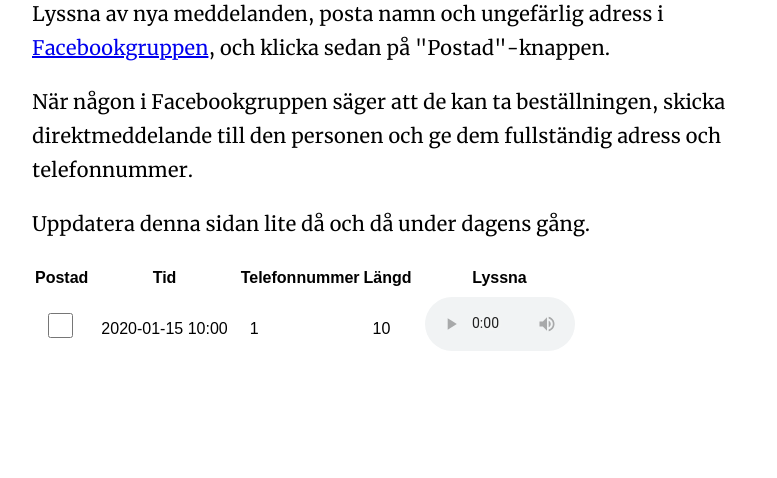
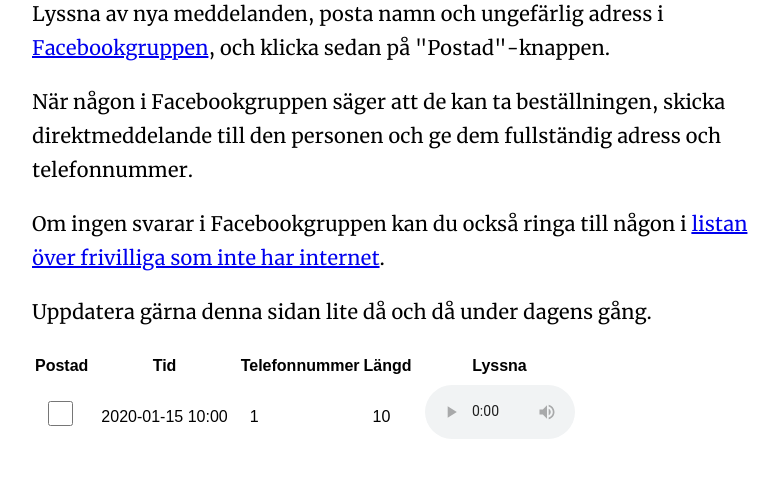
Before and after one commit to andreasjansson/coronahjalpen-habo, a Django app: template web/templates/calls.html in a window 1280 px wide. Shown: the part 189-667 px from the top of the page, without its empty margins (228-1005 px from the left). Run offline with Django 3.2, Linux system fonts and the light colour scheme; the template is opened without the code that fills it: most values are stand-ins (such as "Sample title", 1, 10 or a date in 2020); some web fonts are replaced.

Commit message:
la till lista av frivilliga utan internet

```diff
--- a/docker-compose.yml
+++ b/docker-compose.yml
@@ -18,6 +18,7 @@ services:
       PHONE_NUMBER: "$PHONE_NUMBER"
       FB_APP_ID: "$FB_APP_ID"
       FB_APP_SECRET: "$FB_APP_SECRET"
+      VOLUNTEER_SHEET: "$VOLUNTEER_SHEET"
     volumes:
       - .:/app
     ports:
--- a/web/templates/calls.html
+++ b/web/templates/calls.html
@@ -13,7 +13,10 @@
   När någon i Facebookgruppen säger att de kan ta beställningen, skicka direktmeddelande till den personen och ge dem fullständig adress och telefonnummer.
 </p>
 <p>
-  Uppdatera denna sidan lite då och då under dagens gång.
+  Om ingen svarar i Facebookgruppen kan du också ringa till någon i <a href="{{ volunteer_sheet }}">listan över frivilliga som inte har internet</a>.
+</p>
+<p>
+  Uppdatera gärna denna sidan lite då och då under dagens gång.
 </p>
 
 <table id="voicemail">
--- a/web/views.py
+++ b/web/views.py
@@ -1,3 +1,4 @@
+import os
 import pytz
 from django.utils.timezone import activate as activate_timezone
 from django.conf import settings
@@ -51,7 +52,8 @@ def invite_detail(request, pk):
 def manage_calls(request):
     activate_timezone(pytz.timezone("Europe/Stockholm"))
     calls = models.list_calls()
-    return render(request, "calls.html", {"calls": calls})
+    volunteer_sheet = os.environ["VOLUNTEER_SHEET"]
+    return render(request, "calls.html", {"calls": calls, "volunteer_sheet": volunteer_sheet})
 
 
 @login_required
```
